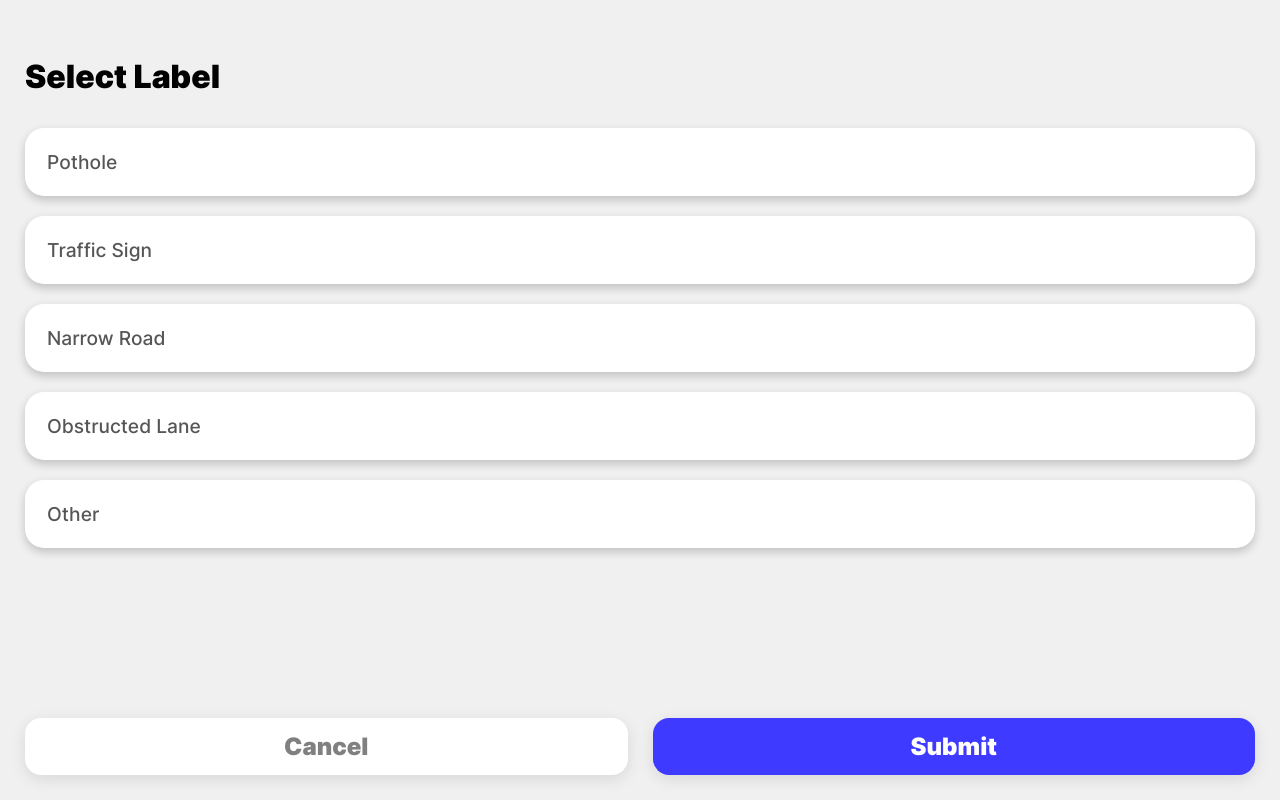
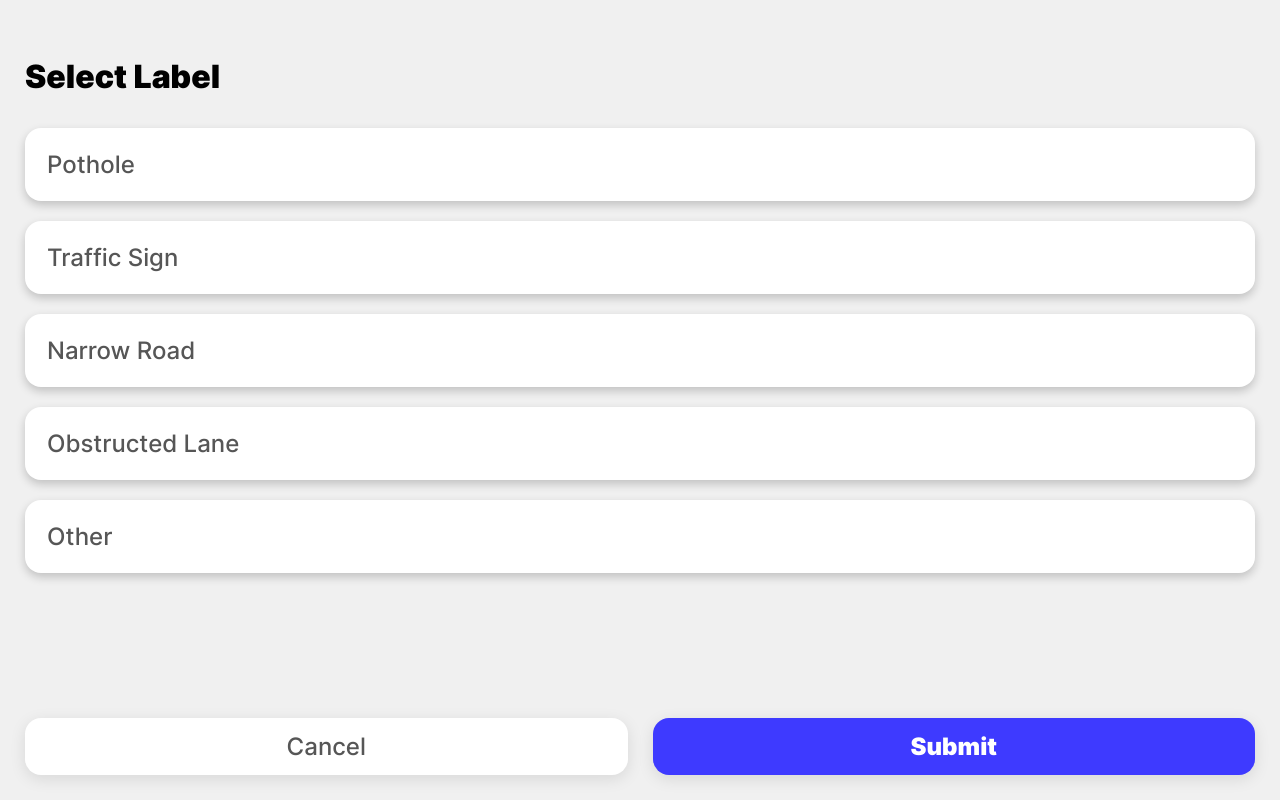
Before and after one commit to warrendlee1/roadai, a React (Create React App) app: page /report in a window 1280 px wide. Built offline with nearby package versions, Linux system fonts and the light colour scheme.

Commit message:
check report valid submission

```diff
--- a/src/pages/Confirmation/index.css
+++ b/src/pages/Confirmation/index.css
@@ -51,7 +51,7 @@
   justify-content: center;
   align-items: center;
   align-self: flex-end;
-  border-radius: 1.5rem;
+  border-radius: 1rem;
   box-shadow: 0px 4px 23px rgba(0, 0, 0, 0.36);
   /* text */
   font-family: "Inter Black";
--- a/src/pages/FAQ/index.css
+++ b/src/pages/FAQ/index.css
@@ -16,18 +16,35 @@
 }
 
 .faq-button {
-  background-color: #3e3aff;
   padding: 16px;
   display: flex;
   justify-content: center;
   align-items: center;
   border-radius: 1rem;
-  box-shadow: 0px 4px 16px rgba(0, 0, 0, 0.1);
+  box-shadow: 0px 4px 23px rgba(0, 0, 0, 0.36);
   /* text */
   font-family: "Inter Black";
   text-decoration: none;
   font-size: 1.5rem;
+  /*  */
+  background-color: #3e3aff;
   color: white;
+
+  /*
+  padding: 16px;
+  display: flex;
+  justify-content: center;
+  align-items: center;
+  border-radius: 1.5rem;
+  box-shadow: 0px 4px 23px rgba(0, 0, 0, 0.36);
+  font-family: "Inter Black";
+  text-decoration: none;
+  font-size: 1.5rem;
+
+  transition: 0.2s;
+  width: 100%;
+  align-self: flex-end;
+  */
 }
 
 .faq-button:active {
--- a/src/pages/Report/index.css
+++ b/src/pages/Report/index.css
@@ -21,10 +21,10 @@
   padding: 22px;
   box-shadow: 0px 4px 10px rgba(0, 0, 0, 0.2);
   border: none;
-  border-radius: 1.2rem;
+  border-radius: 1rem;
   text-align: start;
   font-family: "Inter Medium";
-  font-size: 1.2rem;
+  font-size: 1.5rem;
   color: #565656;
   background-color: white;
   margin-bottom: 20px;
@@ -32,10 +32,10 @@
 }
 .report-label-active {
   box-shadow: none;
-  background-color: #36e55c;
+  background-color: #26dc4e;
   font-family: "Inter Black";
   color: white;
-  font-size: 1.25rem;
+  font-size: 1.5rem;
 }
 
 .report-footer {
@@ -71,9 +71,9 @@
   border-radius: 1rem;
   box-shadow: 0px 4px 16px rgba(0, 0, 0, 0.1);
   /* text */
-  font-family: "Inter Black";
+  font-family: "Inter Medium";
   text-decoration: none;
   font-size: 1.5rem;
-  color: gray;
+  color: #565656;
   margin-right: 25px;
 }
--- a/src/pages/Report/index.jsx
+++ b/src/pages/Report/index.jsx
@@ -9,6 +9,7 @@ import "./index.css";
 const Report = (props) => {
   const { content } = props;
   const [selectedLabels, setSelectedLabels] = useState([]);
+  const [isValidSubmission, setIsValidSubmission] = useState(false);
 
   const handleSelect = (item) => {
     if (selectedLabels.includes(item)) {
@@ -17,8 +18,10 @@ const Report = (props) => {
           return e !== item;
         })
       );
+      setIsValidSubmission(false);
     } else {
       setSelectedLabels([...selectedLabels, item]);
+      setIsValidSubmission(true);
     }
   };
 
@@ -44,7 +47,10 @@ const Report = (props) => {
         <Link className="report-secondary-button" to="/">
           {content["cancel-button"]}
         </Link>
-        <Link className="report-primary-button" to="/confirmation">
+        <Link
+          className="report-primary-button"
+          to={isValidSubmission ? "/confirmation" : "#"}
+        >
           {content["submit-button"]}
         </Link>
       </div>
```
